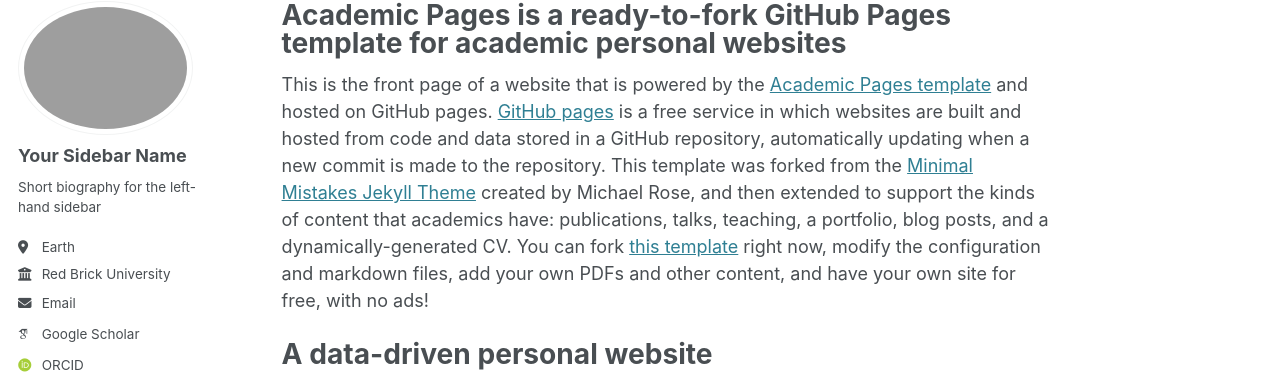
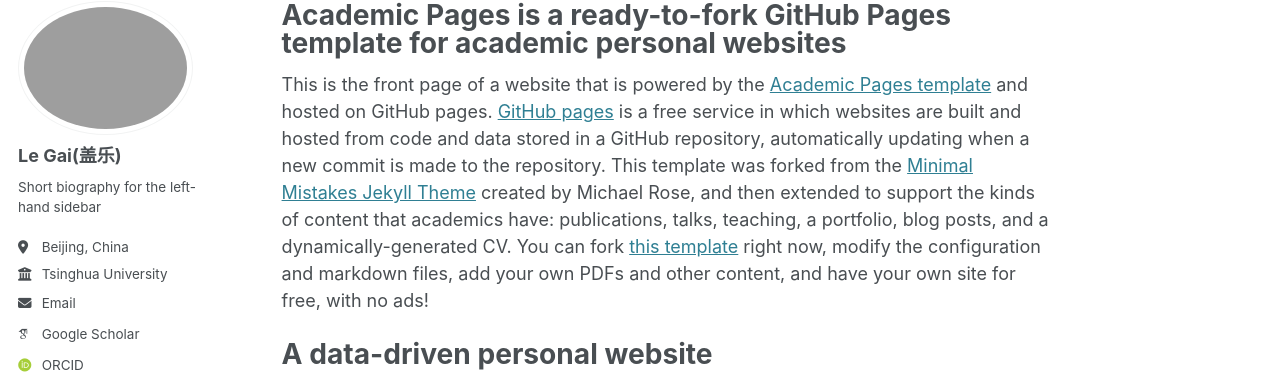
Before and after one commit to LeGai325/LeGai325.github.io, a Jekyll site: the page built from _pages/about.md, in a window 1280 px wide. Shown: the part 105-479 px from the top of the page. Built offline with Jekyll 4.4.1, drawn with Linux system fonts in a browser that asks for light colours; some web fonts are replaced.

Commit message:
Update _config.yml

```diff
--- a/_config.yml
+++ b/_config.yml
@@ -22,11 +22,11 @@ repository               : "xdugaile/xdugaile.github.io"
 author:
   # Biographic information
   avatar           : "gaile1.png"
-  name             : "Your Sidebar Name"
+  name             : "Le Gai(盖乐)"
   pronouns         : # example: "she/her"
   bio              : "Short biography for the left-hand sidebar"
-  location         : "Earth"
-  employer         : "Red Brick University"
+  location         : "Beijing, China"
+  employer         : "Tsinghua University"
   uri              : # URL
   email            : "none@example.org"
 
```
